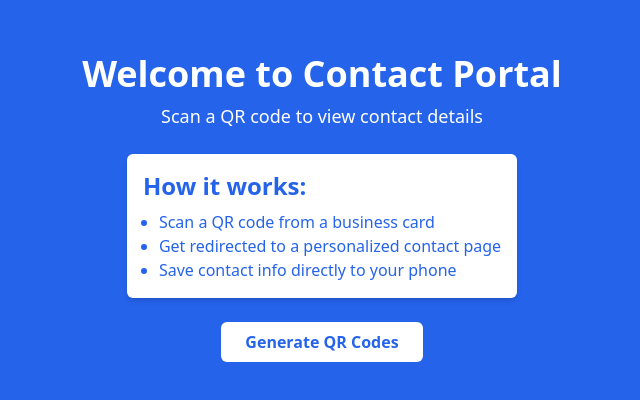
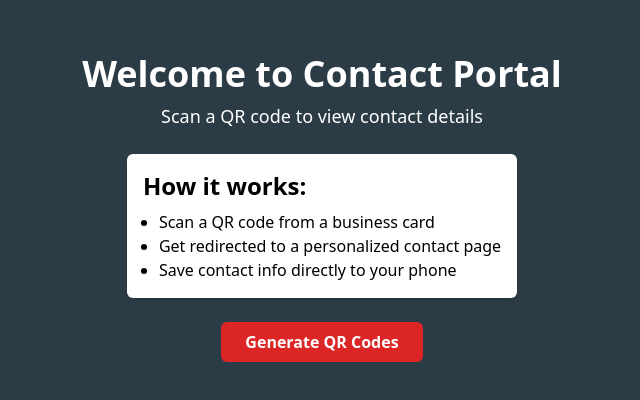
Before and after one commit to ApecGroupDev/apecportal, a Next.js app: page / in a window 1280 px wide. Shown: the part 192-592 px from the top of the page, without its empty margins (318-958 px from the left). Built offline with nearby package versions, Linux system fonts and the light colour scheme.

Commit message:
adjusted main page colors

```diff
--- a/src/app/page.tsx
+++ b/src/app/page.tsx
@@ -1,10 +1,10 @@
 export default function HomePage() {
   return (
-    <main className="flex flex-col items-center justify-center min-h-screen p-6 bg-blue-600 text-white">
+    <main className="flex flex-col items-center justify-center min-h-screen p-6 bg-customBlue text-white">
       <h1 className="text-4xl font-bold">Welcome to Contact Portal</h1>
       <p className="mt-2 text-lg">Scan a QR code to view contact details</p>
 
-      <div className="mt-6 p-4 bg-white text-blue-600 rounded-md shadow-md">
+      <div className="mt-6 p-4 bg-white text-black rounded-md shadow-md">
         <h2 className="text-2xl font-bold">How it works:</h2>
         <ul className="list-disc mt-2 ml-4">
           <li>Scan a QR code from a business card</li>
@@ -15,7 +15,7 @@ export default function HomePage() {
 
       <a
         href="/qr"
-        className="mt-6 bg-white text-blue-600 px-6 py-2 rounded-md font-bold"
+        className="mt-6 text-white bg-red-600 px-6 py-2 rounded-md font-bold"
       >
         Generate QR Codes
       </a>
```
